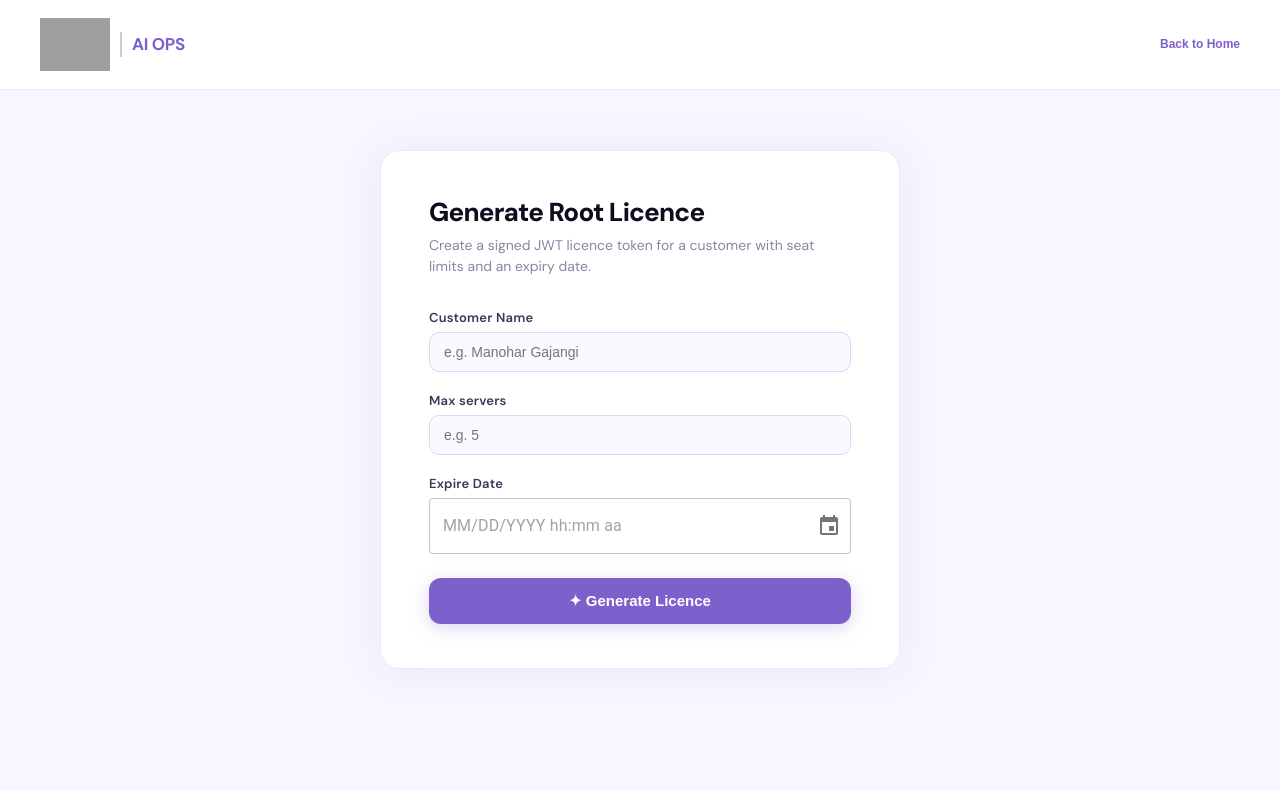
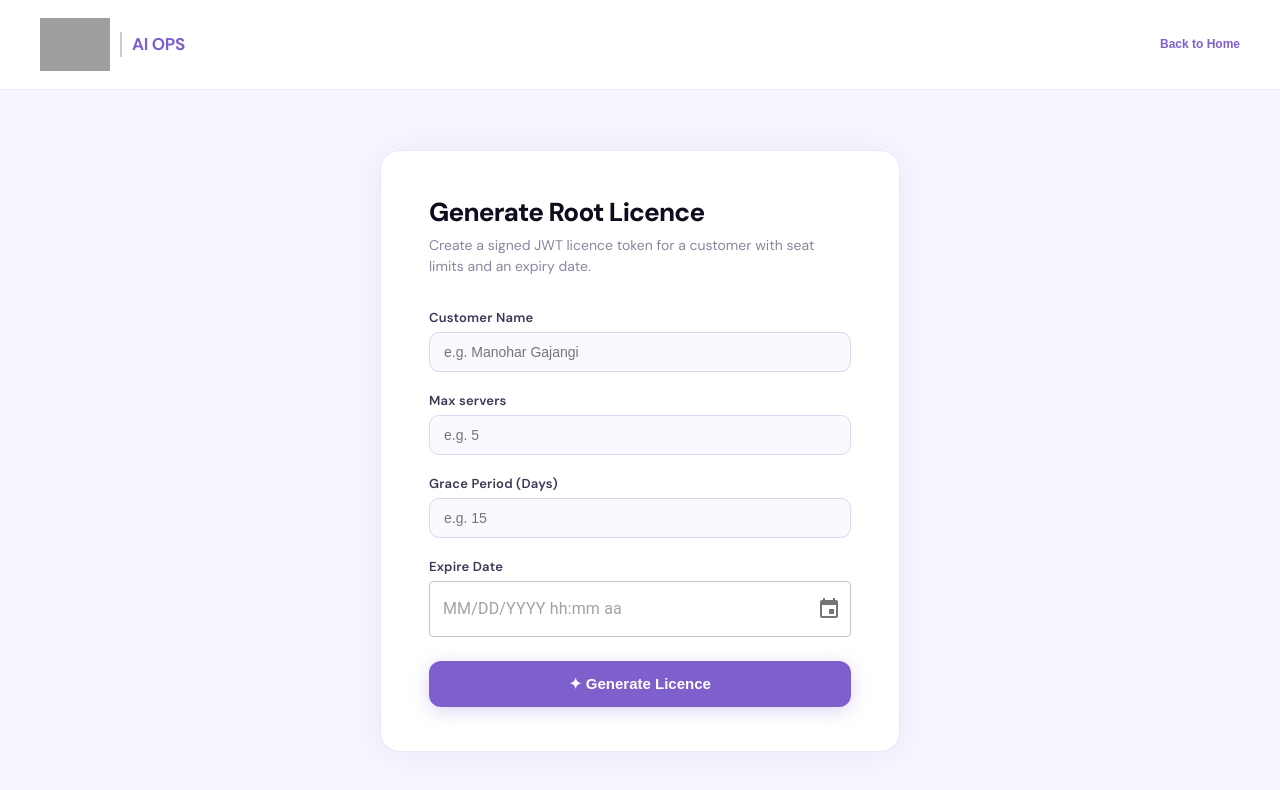
Before and after one commit to Srivardhan-AiFA/license-ui, a React (Vite) app: page / in a window 1280 px wide. Both pictures are taken after a click on the button "✦ Generate Licence". Shown: the top 790 px of the page. Built offline with nearby package versions, Linux system fonts and the light colour scheme; grey boxes are pictures that could not be loaded.

Commit message:
added grace period

```diff
--- a/src/App.tsx
+++ b/src/App.tsx
@@ -9,6 +9,7 @@ type Page = "home" | "generate" | "upload";
 interface GenerateForm {
   customerName: string;
   max_servers: string;
+  grace_period: string;
   expiryDate: Dayjs | null;
 }
 
@@ -396,6 +397,7 @@ function GeneratePage() {
   const [form, setForm] = useState<GenerateForm>({
     customerName: "",
     max_servers: "",
+    grace_period: "",
     expiryDate: null,
   });
 
@@ -430,7 +432,7 @@ function GeneratePage() {
 
     try {
       const res = await fetch(
-        "http://192.168.1.29:3000/api/generate-root-license",
+        "https://license-server-ix3y.onrender.com/api/generate-root-license",
         {
           method: "POST",
           headers: {
@@ -440,6 +442,7 @@ function GeneratePage() {
             customerName: form.customerName,
             max_servers: parseInt(form.max_servers, 10),
             expiryDate: form.expiryDate.toISOString(),
+            grace_period: parseInt(form.grace_period)
           }),
         }
       );
@@ -456,7 +459,7 @@ function GeneratePage() {
       }
     } catch (err) {
       setResult({
-        error: "Network error — is the server running on localhost:3000?",
+        error: "Network error",
       });
     } finally {
       setLoading(false);
@@ -497,6 +500,18 @@ function GeneratePage() {
           type="number"
           placeholder="e.g. 5"
           value={form.max_servers}
+          onChange={handleChange}
+          min={1}
+        />
+
+        <label style={styles.label}>Grace Period (Days)</label>
+        <input
+          style={styles.input}
+          name="grace_period"
+          type="number"
+          max={15}
+          placeholder="e.g. 15"
+          value={form.grace_period}
           onChange={handleChange}
           min={1}
         />
@@ -609,7 +624,7 @@ function UploadPage() {
     setLoading(true);
     setResult(null);
     try {
-      const res = await fetch("http://192.168.1.29:3000/api/admin/upload-license", {
+      const res = await fetch("https://license-server-ix3y.onrender.com/api/admin/upload-license", {
         method: "POST",
         headers: { "Content-Type": "application/json" },
         body: JSON.stringify({ root_key: form.root_key.trim() }),
```
